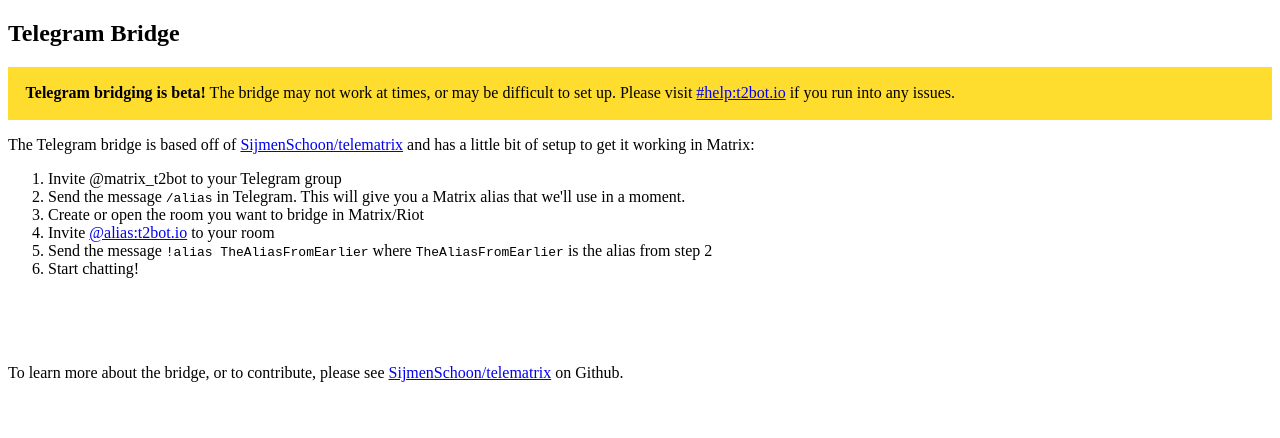
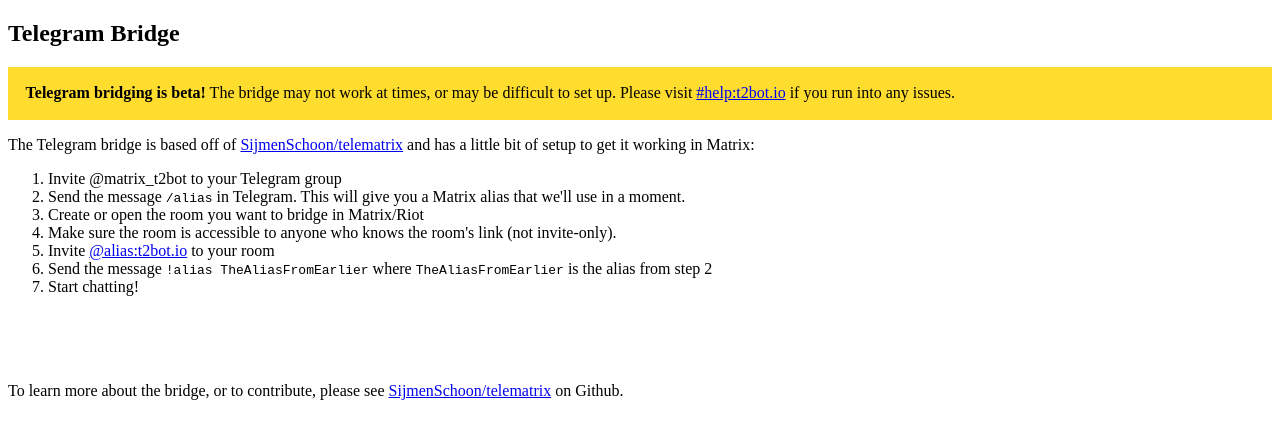
Before and after one commit to t2bot/t2bot.io, a Gatsby site: page /telegram in a window 1280 px wide. Built offline with nearby package versions, Linux system fonts and the light colour scheme; Gatsby itself is replaced by a stand-in of ours.

Commit message:
Update telegram.js

```diff
--- a/src/pages/telegram.js
+++ b/src/pages/telegram.js
@@ -9,6 +9,7 @@
             <li>Invite @matrix_t2bot to your Telegram group</li>
             <li>Send the message <code>/alias</code> in Telegram. This will give you a Matrix alias that we'll use in a moment.</li>
             <li>Create or open the room you want to bridge in Matrix/Riot</li>
+            <li>Make sure the room is accessible to anyone who knows the room's link (not invite-only).</li>
             <li>Invite <a href="https://matrix.to/#/@alias:t2bot.io">@alias:t2bot.io</a> to your room</li>
             <li>Send the message <code>!alias TheAliasFromEarlier</code> where <code>TheAliasFromEarlier</code> is the alias from step 2</li>
             <li>Start chatting!</li>
```
